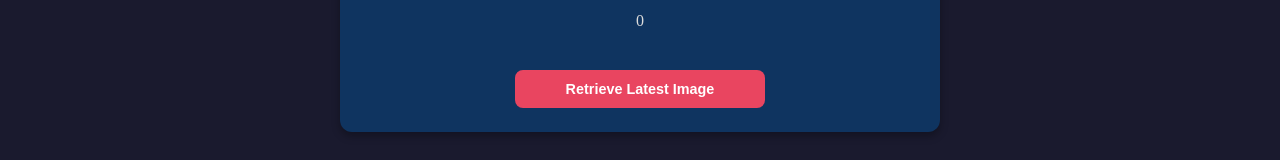
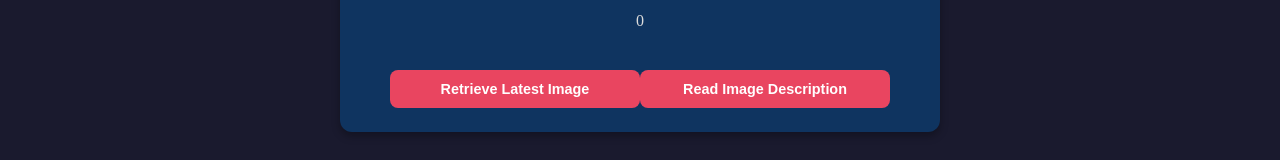
Before and after one commit to die90s/HACK-2025, a React (Create React App) app in the folder frontend/: page / in a window 1280 px wide. Shown: the part 747-907 px from the top of the page. Built offline with nearby package versions, Linux system fonts and the light colour scheme; no server answers.

Commit message:
implement reading functionality

```diff
--- a/frontend/src/App.js
+++ b/frontend/src/App.js
@@ -50,6 +50,11 @@ function App() {
     const text = document.getElementById("operatorText").value;
     socket.emit("text", text);
   };
+
+const readImageDescription = () => {
+  const utterance = new SpeechSynthesisUtterance(imageDescription);
+  speechSynthesis.speak(utterance);
+};
 
 // User Interface
   return (
@@ -104,6 +109,9 @@ function App() {
           <button className="btn-refresh" onClick={() => requestLatestImage()}>
             Retrieve Latest Image
           </button>
+          <button className="btn-refresh" onClick={() => readImageDescription()}>
+            Read Image Description
+          </button>
         </div>
 
         <div className="operator-input">
```
